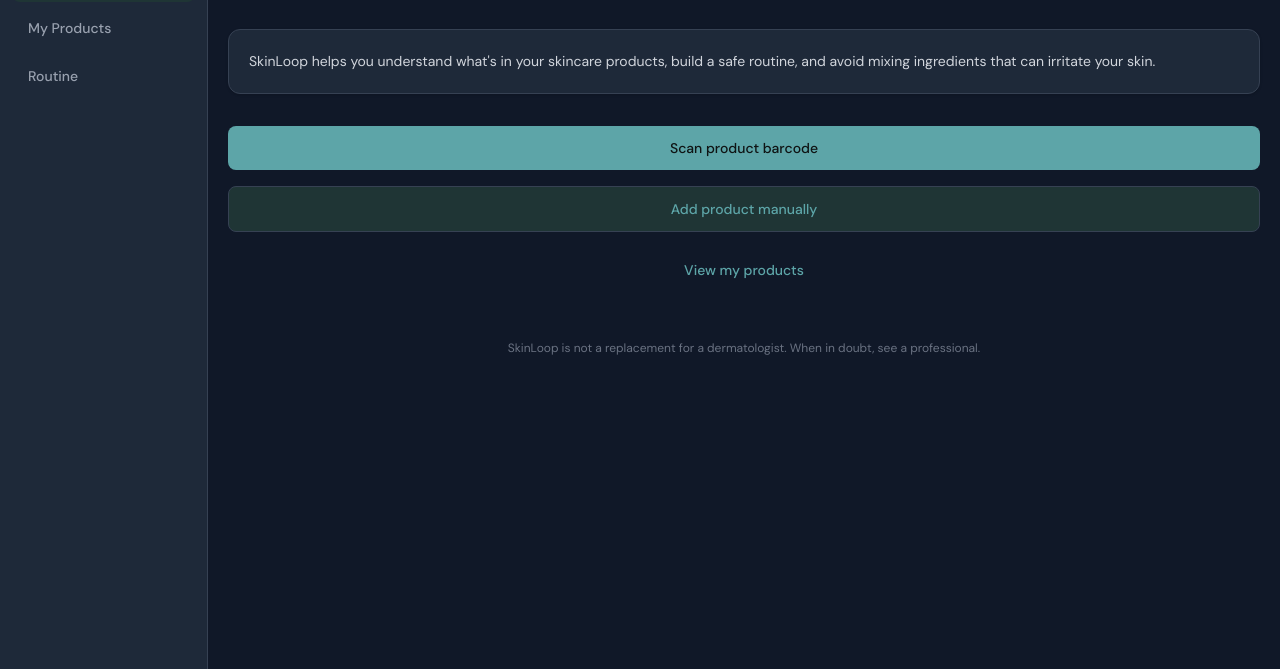
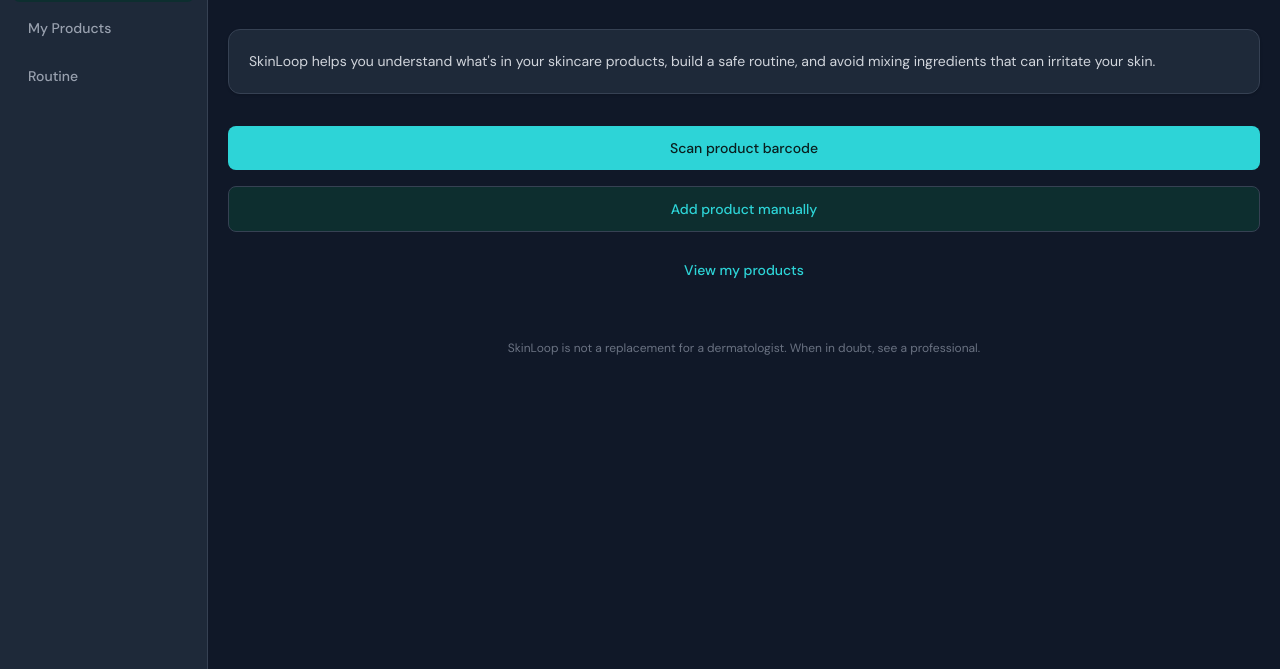
Before and after one commit to summer-marie/skincare-lab, a website built with Vite: page index.html in a window 1280 px wide. Shown: the part 131-800 px from the top of the page. Built offline with nearby package versions, Linux system fonts and the dark colour scheme.

Commit message:
feat(theme): brighten primary teal and warm up light mode surfaces

```diff
--- a/src/style.css
+++ b/src/style.css
@@ -8,8 +8,8 @@
   --app-max-width: 26.875rem;
   --bottom-nav-height: 4.5rem;
   --sidebar-width: 13rem;
-  --color-primary: #4a8c8f;
-  --color-primary-soft: #e8f4f4;
+  --color-primary: #0ea5a8;
+  --color-primary-soft: #e0f5f5;
   --color-primary-contrast: #ffffff;
   --color-warning: #b45309;
   --color-warning-soft: #fef3c7;
@@ -19,9 +19,9 @@
 
 @media (prefers-color-scheme: dark) {
   :root {
-    --color-primary: #5da5a8;
-    --color-primary-soft: #1f3535;
-    --color-primary-contrast: #0f1414;
+    --color-primary: #2dd4d7;
+    --color-primary-soft: #0d2e2f;
+    --color-primary-contrast: #0a1f1f;
     --color-warning: #d97706;
     --color-warning-soft: #3a2a1a;
     --color-error: #dc2626;
@@ -31,6 +31,7 @@
 
 /* Base styles */
 body {
+  background-color: #f7fafa;
   font-family:
     "DM Sans",
     -apple-system,
```
